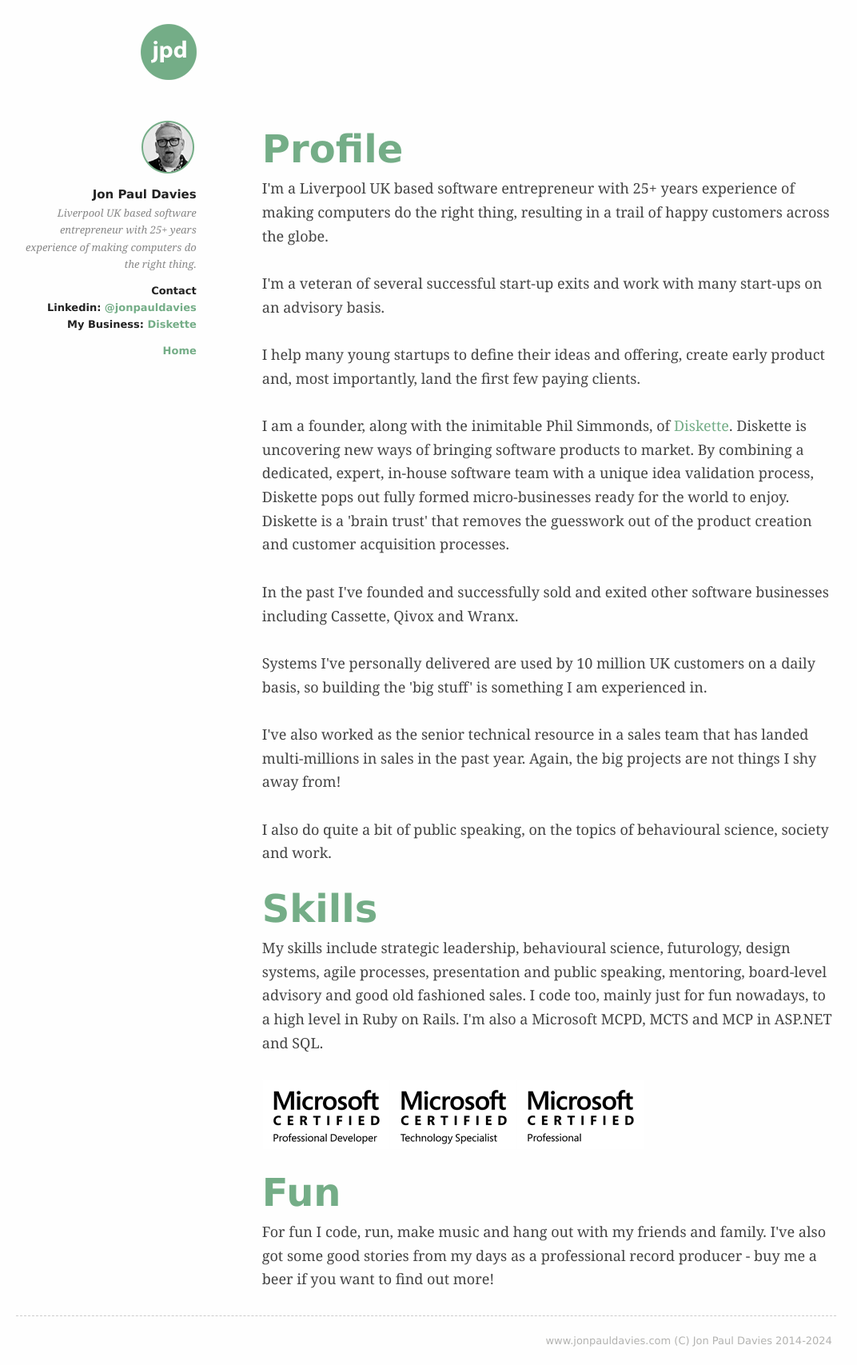
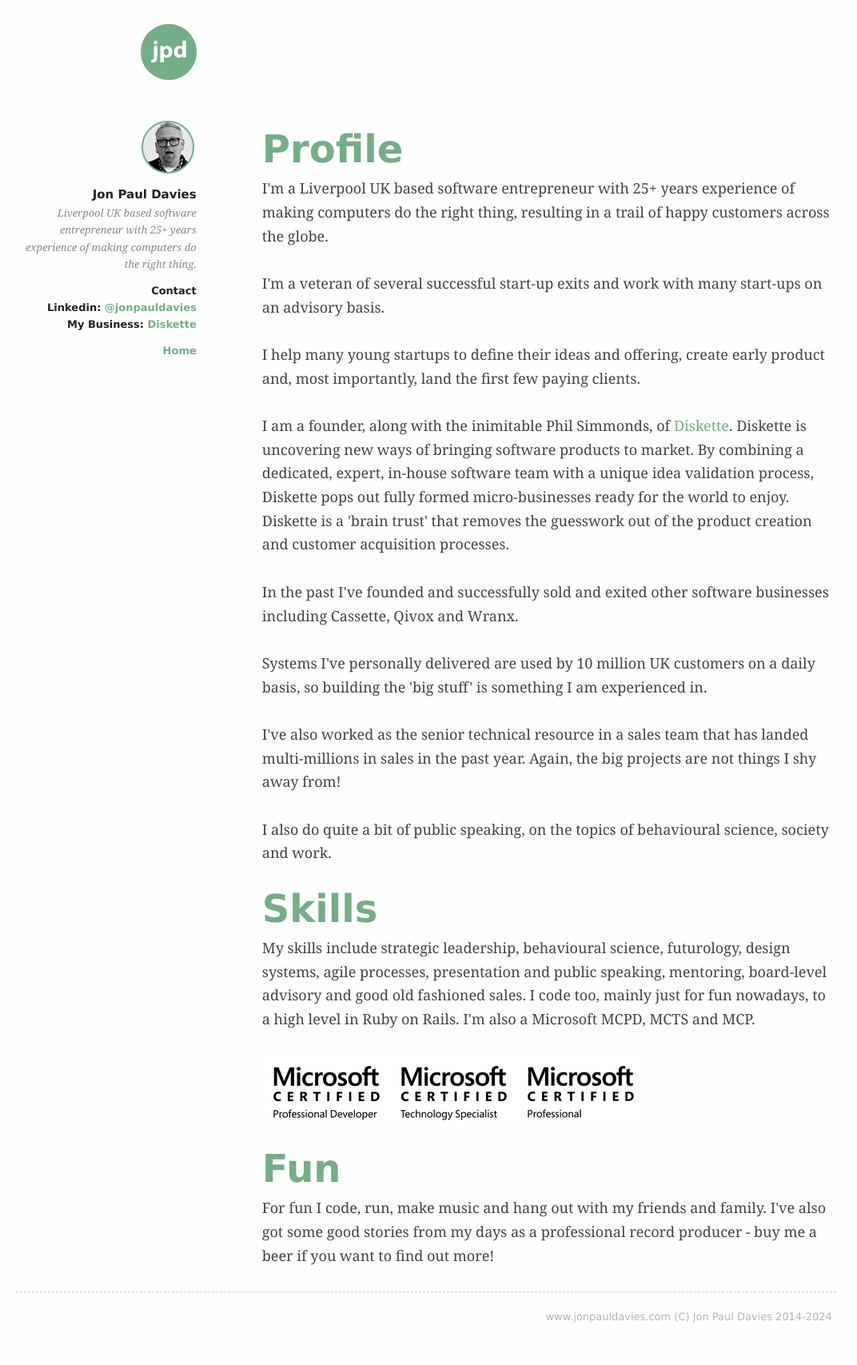
Before and after one commit to jonpauldavies/jonpauldavies.github.io, a Jekyll site: the page built from profile.html, in a window 1280 px wide. Shown: the whole page at 80% size, without its empty margins (107-1179 px from the left). Built offline with Jekyll 4.4.1, drawn with Linux system fonts in a browser that asks for light colours; nearby versions of some CDN libraries; Markdown is read by kramdown in place of the engine named in the settings; after the commit the page ends 1678 px from its top, so only the background shows below that.

```diff
--- a/profile.html
+++ b/profile.html
@@ -25,7 +25,7 @@
 
 My skills include strategic leadership, behavioural science, futurology, design systems, agile processes, presentation and public speaking, mentoring, board-level advisory and good old fashioned sales.
 
-I code too, mainly just for fun nowadays, to a high level in Ruby on Rails. I'm also a Microsoft MCPD, MCTS and MCP in ASP.NET and SQL.<br/><br/>
+I code too, mainly just for fun nowadays, to a high level in Ruby on Rails. I'm also a Microsoft MCPD, MCTS and MCP.<br/><br/>
 <img src="/assets/certs.png" /><br/><br/>
 
 <h2 style="color:#74ad87;">Fun </h2>
```
